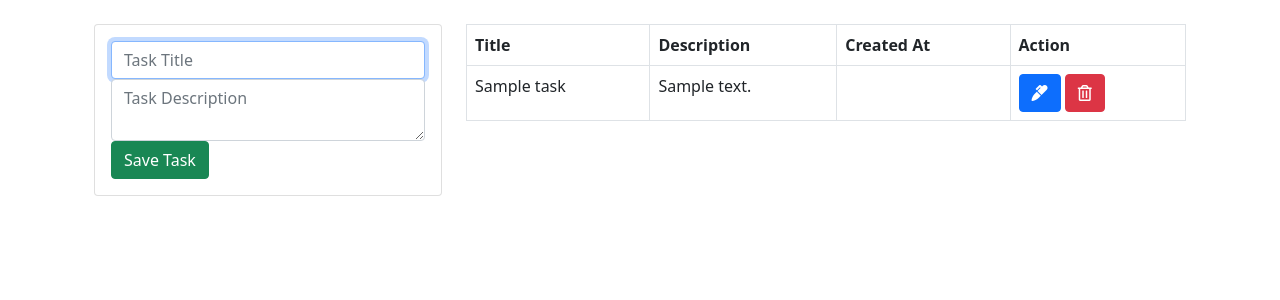
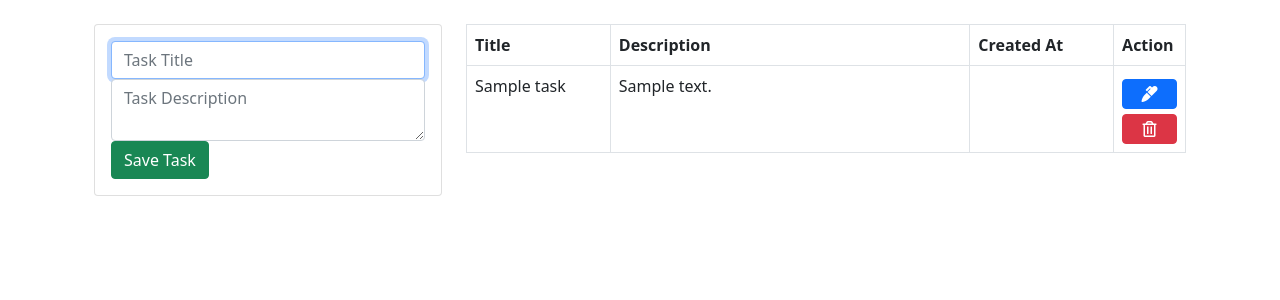
Before and after one commit to AguzzDev/tasks-crud-php, a PHP site: page / in a window 1280 px wide. Shown: the part 56-356 px from the top of the page. Run offline with PHP 8.4, Linux system fonts and the light colour scheme; tables that the repository leaves empty or names only in its code hold one stand-in row (values such as "Sample post"); data that the repository does not hold is empty; some libraries are stand-ins or nearby versions.

Commit message:
updating

```diff
--- a/includes/header.php
+++ b/includes/header.php
@@ -6,6 +6,7 @@
     <meta name="viewport" content="width=device-width, initial-scale=1.0">
     <link href="https://cdn.jsdelivr.net/npm/bootstrap@5.0.2/dist/css/bootstrap.min.css" rel="stylesheet" integrity="sha384-EVSTQN3/azprG1Anm3QDgpJLIm9Nao0Yz1ztcQTwFspd3yD65VohhpuuCOmLASjC" crossorigin="anonymous">
     <link rel="stylesheet" href="https://use.fontawesome.com/releases/v5.6.3/css/all.css" integrity="sha384-UHRtZLI+pbxtHCWp1t77Bi1L4ZtiqrqD80Kn4Z8NTSRyMA2Fd33n5dQ8lWUE00s/" crossorigin="anonymous">
+    <link rel="stylesheet" href="style.css"/>
     <title>Task Crud</title>
 </head>
 <body>
--- a/index.php
+++ b/index.php
@@ -28,7 +28,7 @@
       </div>
     </div>
     <div class="col-md-8">
-      <table class="table table-bordered">
+      <table class="table table-bordered tabla">
         <thead>
           <tr>
             <th>Title</th>
@@ -44,14 +44,14 @@ $resultTasks = mysqli_query($conn,$query);
 
 while($row = mysqli_fetch_array($resultTasks)){?>
 <tr>
-            <td><?php echo $row["title"] ?></td>
-            <td><?php echo $row["description"] ?></td>
-            <td><?php echo $row["created-at"] ?></td>
-            <td>
-                <a class="btn btn-primary" href="edit-task.php?id=<?php echo $row["id"]?>">
+            <td class="form-title"><p><?php echo $row["title"] ?></p></td>
+            <td class="form-desc"><p><?php echo $row["description"] ?></p></td>
+            <td class="form-created"><p><?php echo $row["created-at"] ?></p></td>
+            <td class="form-botones">
+                <a class="btn btn-primary botones" href="edit-task.php?id=<?php echo $row["id"]?>">
                   <i class="fas fa-marker"></i>
                 </a>
-                <a class="btn btn-danger" href="delete-task.php?id=<?php echo $row["id"]?>">
+                <a class="btn btn-danger botones" href="delete-task.php?id=<?php echo $row["id"]?>">
                 <i class="far fa-trash-alt"></i>
                 </a>
 
--- /dev/null
+++ b/style.css
@@ -0,0 +1,23 @@
+.tabla{
+width: 100%;
+white-space: wrap;
+word-break: break-all;
+}
+.form-title{
+    width: 20%;
+}
+.form-desc{
+    width: 50%;
+}
+.form-created{
+    width: 20%;
+}
+.form-botones{
+    width: 10%;
+}
+.botones{
+margin-top: 5px;
+display: flex;
+flex-direction: row;
+justify-content: center;
+}
```
Also changed, not shown: edit-task.php (+5 -6 lines).
